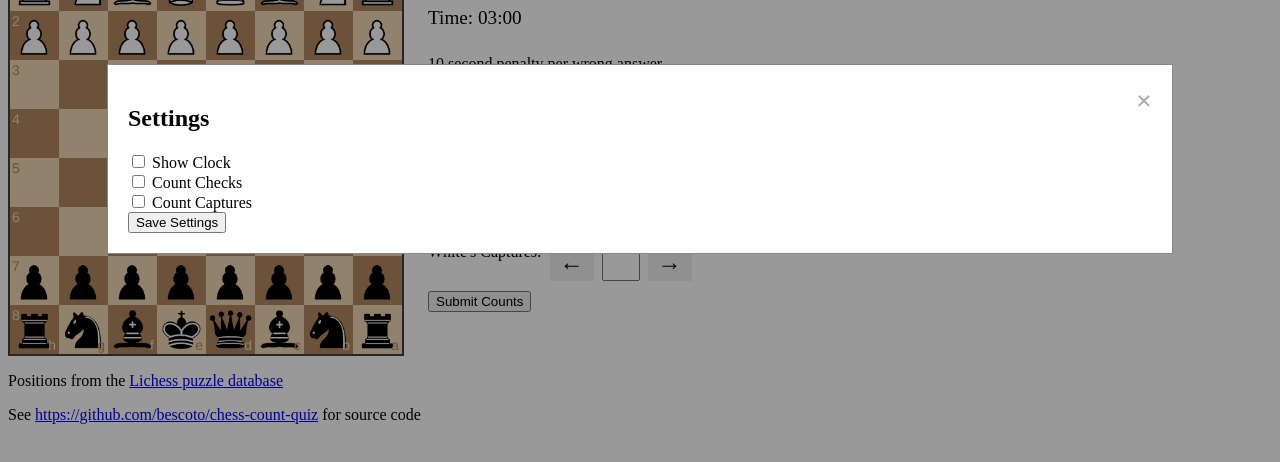
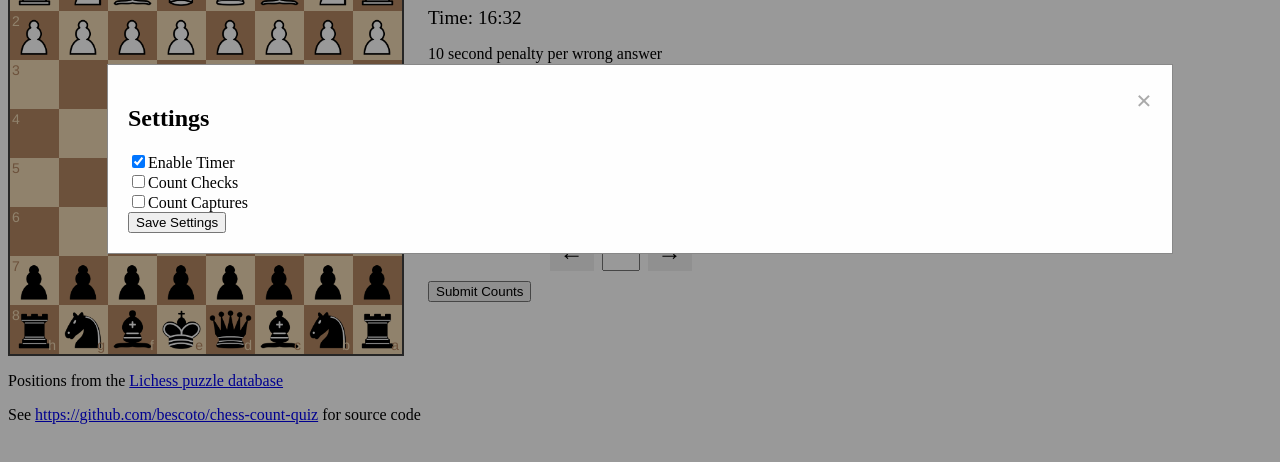
Before and after one commit to bescoto/chess-count-quiz, a plain HTML site: page index.html in a window 1280 px wide. Both pictures are taken after a click on the button "Settings". Shown: the part 128-590 px from the top of the page. Drawn offline with nearby package versions, Linux system fonts and the light colour scheme; no server answers.

Commit message:
Move most items to global scope.  Allow new game without reloading page.

```diff
--- a/chess-count-quiz.js
+++ b/chess-count-quiz.js
@@ -1,3 +1,9 @@
+// -----------------------------------------------------------
+// Global variables
+
+let chess_data = null; // See loadSettings for value of chess_data
+
+
 // -----------------------------------------------------------
 // Chess functions
 
@@ -76,43 +82,57 @@ function getCorrectAnswers(fen) {
 // Timer and score code
 
 // Update the display based on the internal timer
-function updateTimerDisplay(chess_data) {
+function updateTimerDisplay() {
     const minutes = Math.floor(chess_data.timeRemaining / 60);
     const seconds = chess_data.timeRemaining % 60;
     document.getElementById('timer').textContent = `Time: ${minutes.toString().padStart(2, '0')}:${seconds.toString().padStart(2, '0')}`;
 }
 
 // Update the score based on the internal timer
-function incrementScore(chess_data) {
+function incrementScore() {
     chess_data.score++;
     document.getElementById('score').textContent = `Score: ${chess_data.score}`;
 }
 
-// Start the timer and decrement by 1 every second
-function startTimer(chess_data) {
+// Set the score back to 0
+function resetScore() {
+    chess_data.score = 0;
+    document.getElementById('score').textContent = `Score: ${chess_data.score}`;
+}
+
+// Start the timer count down
+function initTimer() {
     timerInterval = setInterval(() => {
         chess_data.timeRemaining = Math.max(0, chess_data.timeRemaining - 1);
 	updateTimerDisplay(chess_data);
 
         if (chess_data.timeRemaining <= 0) {
-            clearInterval(timerInterval);
 	    endGame(chess_data);
         }
     }, 1000);
 }
 
+// Start the timer and decrement by 1 every second
+function startTimer() {
+    if (chess_data.showTimer) {
+	chess_data.timeRemaining = chess_data.defaultTimeRemaining;
+    } else {
+	chess_data.timeRemaining = Infinity;
+    }
+    setTimerVisibility(chess_data.showTimer);
+}
+
 // Deduct 10 seconds for incorrect answer
-function penalizeTime(chess_data) {
+function penalizeTime() {
     chess_data.timeRemaining = Math.max(0, chess_data.timeRemaining - 10); // lose 10 seconds per wrong answer
     updateTimerDisplay(chess_data);
 }
 
 
 // This gets called when the game timer runs out
-function endGame(chess_data) {
-    document.getElementById('submit').disabled = true; // Assuming your button has an ID of 'submit'
+function endGame() {
     alert(`Time's up! Final Score: ${chess_data.score}`);
-    location.reload();
+    startNewGame();
 }
 
 
@@ -140,9 +160,9 @@ document.querySelectorAll('.decrement').forEach(button => {
 // General page code
 
 // Load a new puzzle and reset inputs
-function loadNewPuzzle(board, positions, chess_data) {
-    chess_data.fen = getRandomPosition(positions);
-    board.position(chess_data.fen);
+function loadNewPuzzle() {
+    chess_data.fen = getRandomPosition(chess_data.positions);
+    chess_data.board.position(chess_data.fen);
     chess_data.correct = getCorrectAnswers(chess_data.fen);
     chess_data.is_correct = { whiteChecks: false, whiteCaptures: false,
 			      blackChecks: false, blackCaptures: false };
@@ -159,12 +179,21 @@ function loadNewPuzzle(board, positions, chess_data) {
     if (window.innerWidth > 768 && !('ontouchstart' in window || navigator.maxTouchPoints)) {
 	document.getElementById('blackChecks').focus();
     }
+
+    // Submit form
+    document.getElementById('chessCountForm').addEventListener(
+	'submit', submitAnswers);
+}
+
+function startNewGame() {
+    resetScore();
+    loadNewPuzzle();
+    startTimer();
 }
 
 // Return the event handler that is called when the user clicks to
 // submits their answers
-function submitAnswers(board, positions, chess_data) {
-    return (function (event) {
+function submitAnswers(event) {
     event.preventDefault(); // Prevent the default form submission behavior
 
     let allCorrect = true; // Flag to track if all answers are correct
@@ -192,29 +221,9 @@ function submitAnswers(board, positions, chess_data) {
 
     if (chess_data.is_correct.whiteChecks && chess_data.is_correct.whiteCaptures
 	&& chess_data.is_correct.blackChecks && chess_data.is_correct.blackCaptures) {
-	    loadNewPuzzle(board, positions, chess_data);
+	loadNewPuzzle();
     }
-    });
 }
-
-// The main logic that depends on loaded positions
-(async () => {
-    var board = Chessboard('board', 'start')
-    board.flip();
-    const positions = await getPositions();
-    const chess_data = {
-	fen: null,
-	correct: null,
-	timeRemaining: 180,
-	score: 0,
-	is_correct: null
-    };
-    loadNewPuzzle(board, positions, chess_data);
-    startTimer(chess_data);
-
-    document.getElementById('chessCountForm').addEventListener(
-	'submit', submitAnswers(board, positions, chess_data));
-})();
 
 
 // ----------------------------------------------------------
@@ -241,7 +250,61 @@ window.onclick = function(event) {
 }
 
 function saveSettings() {
-    // Save settings logic here
+    // Timer settings
+    const showTimer = document.getElementById('showTimer').checked;
+    chess_data.showTimer = showTimer;
+    localStorage.setItem('showTimer', showTimer); // Save preference
+    setTimerVisibility(showTimer); // Apply preference immediately
+
     settings.style.display = "none"; // Close the settings window
-    // XXXXXX add code to reset game
+
+    startNewGame();
 }
+
+function setTimerVisibility(visible) {
+    if (visible) {
+	document.getElementById('timerSection').style.display = 'block';
+    } else {
+	document.getElementById('timerSection').style.display = 'none';
+    }
+}
+
+// ----------------------------------------------------------
+// Load settings
+
+// Load the settings and initialize chess_data
+async function loadSettings() {
+    chess_data = {
+	showTimer: true, // whether the game should be timed
+	fen: null, // current position
+	correct: null, // stores the correct numbers of counts
+	defaultTimeRemaining: 10, // default to 3 min
+	timeRemaining: 999, // current time left on clock
+	score: 0,
+	is_correct: null, // stores which counts are correct
+	positions: null, // Array of position strings
+	board: null // The board object
+    };
+
+    // Timer
+    chess_data.showTimer = localStorage.getItem('showTimer') === 'false' ? false : true;
+    document.getElementById('showTimer').checked = chess_data.showTimer; // Set the checkbox state
+    setTimerVisibility(chess_data.showTimer);
+    initTimer();
+
+    // Board
+    chess_data.board = Chessboard('board', 'start')
+    chess_data.board.flip();
+
+    // Positions
+    chess_data.positions = await getPositions();
+}
+
+
+// -----------------------------------------------------------
+// Main logic, which depends on loaded positions
+
+(async () => {
+    await loadSettings();
+    startNewGame();
+})();
--- a/index.html
+++ b/index.html
@@ -20,13 +20,13 @@
         <form id="settingsForm">
           <!-- Settings options here -->
           <div>
-            <label><input type="checkbox" id="showClock"> Show Clock</label>
+            <label><input type="checkbox" id="showTimer">Enable Timer</label>
           </div>
           <div>
-            <label><input type="checkbox" id="countChecks"> Count Checks</label>
+            <label><input type="checkbox" id="countChecks">Count Checks</label>
           </div>
           <div>
-            <label><input type="checkbox" id="countCaptures"> Count Captures</label>
+            <label><input type="checkbox" id="countCaptures">Count Captures</label>
           </div>
           <button type="button" onclick="saveSettings()">Save Settings</button>
         </form>
@@ -38,9 +38,11 @@
       <div id="board" style="width: 400px"></div>
       <div class="info">
 	<div id="score">Score: 0</div>
-	<div id="timer">Time: 03:00</div>
 
-	<p>10 second penalty per wrong answer</p>
+	<div id="timerSection">
+	  <div id="timer">Time: 03:00</div>
+	  <p>10 second penalty per wrong answer</p>
+	</div>
 
 	<form id="chessCountForm">
 	  <div class="input-group">
```
Lines whose indentation alone changed are shown as unchanged.
